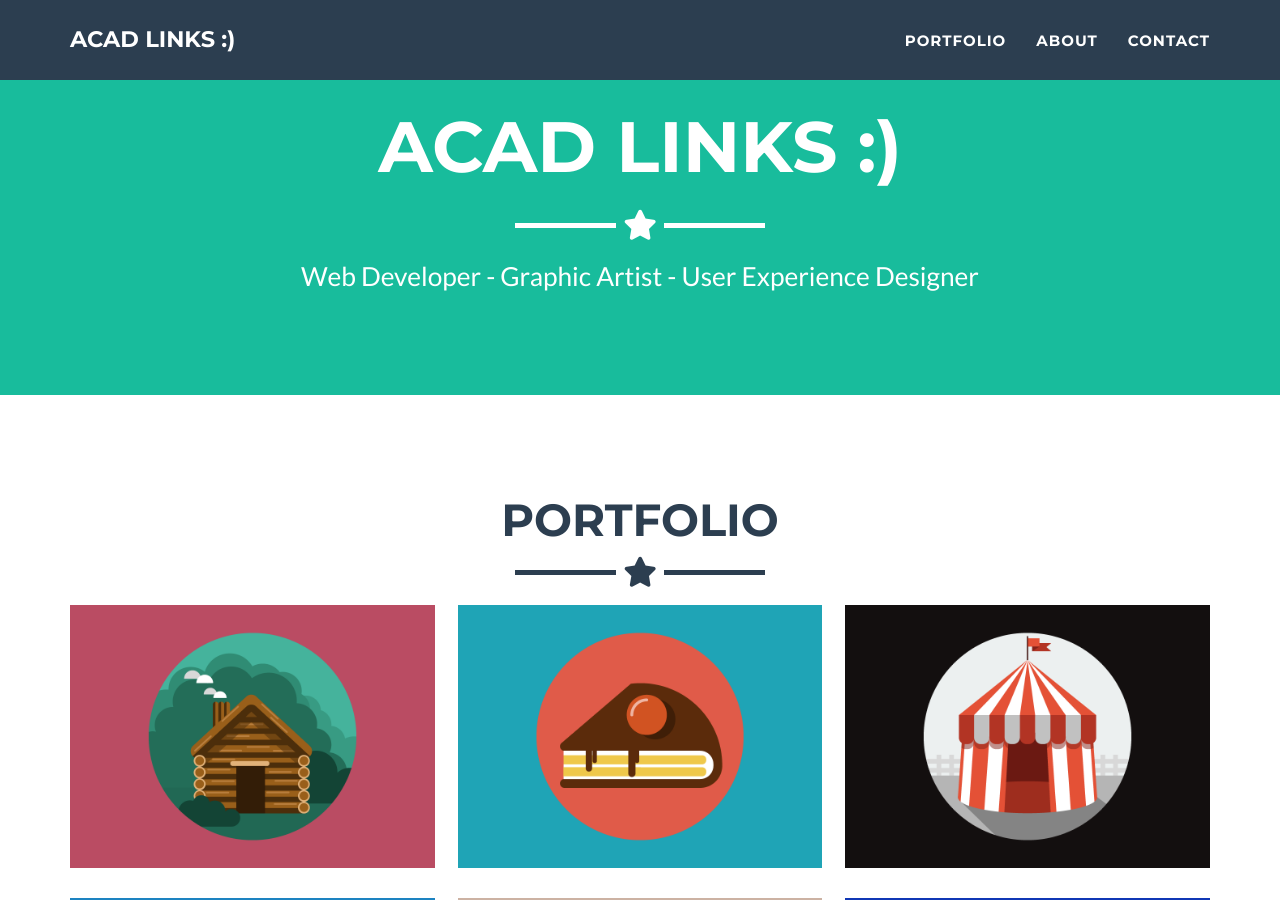
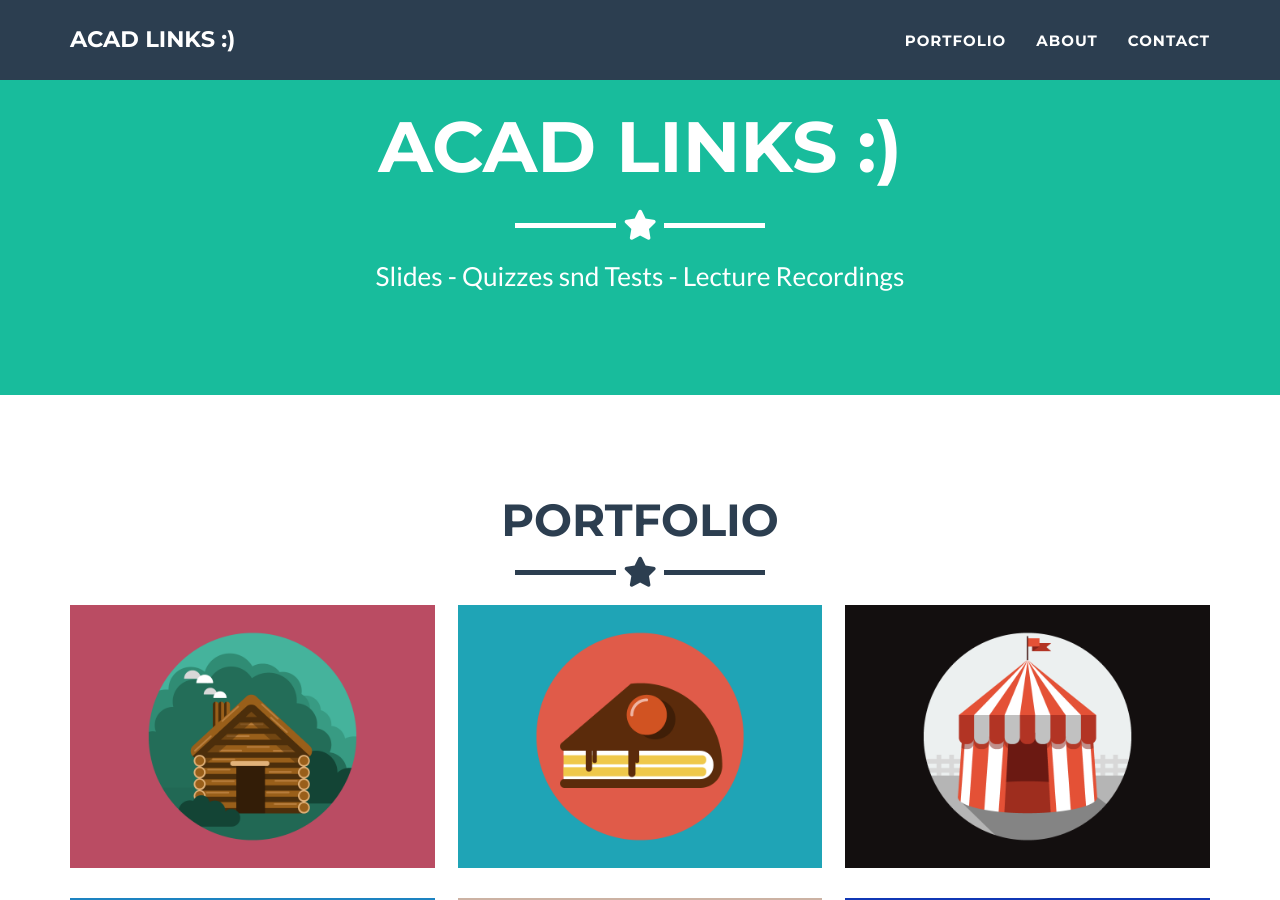
Before and after one commit to BitsAcads/BitsAcads.github.io, a Jekyll site: the page built from _posts/2014-07-18-project-1.markdown, in a window 1280 px wide and 900 px high, scrolled down 380 px. Built offline with Jekyll 4.4.1, drawn with Linux system fonts in a browser that asks for light colours.

Commit message:
Update _config.yml

```diff
--- a/_config.yml
+++ b/_config.yml
@@ -1,10 +1,10 @@
 # Site settings
 title: ACAD LINKS :)
 email: f20221151@pilani.bits-pilani.ac.in.com
-url: https://github.com/jeromelachaud/freelancer-theme
+url: https://github.com/BitsAcads/BitsAcads.github.io
 description: "Write an awesome description for your new site here. You can edit this line in _config.yml. It will appear in your document head meta (for Google search results) and in your feed.xml site description."
 keywords: "your keywords, separated by commas"
-skills: "Web Developer - Graphic Artist - User Experience Designer"
+skills: "Slides - Quizzes snd Tests - Lecture Recordings"
 meta_author: LastName FirstName
 
 # Google webmaster tools
```
